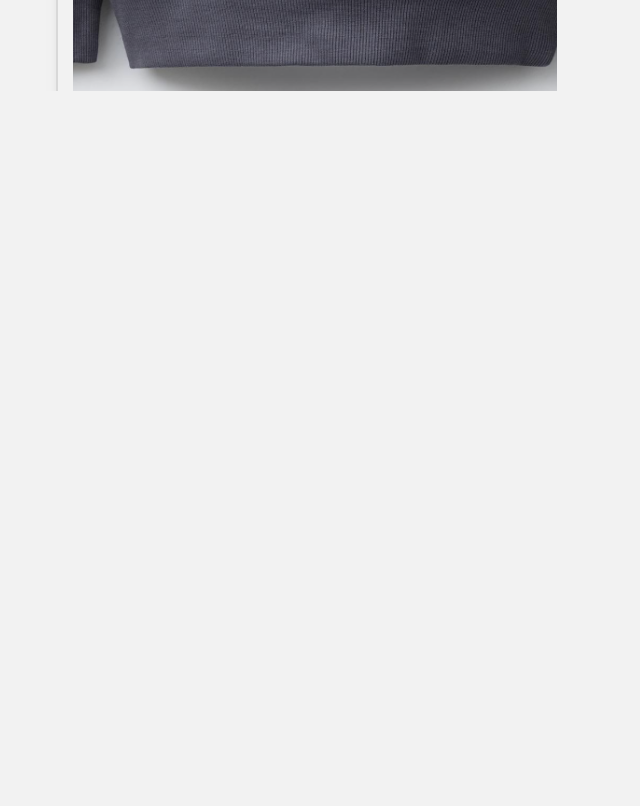
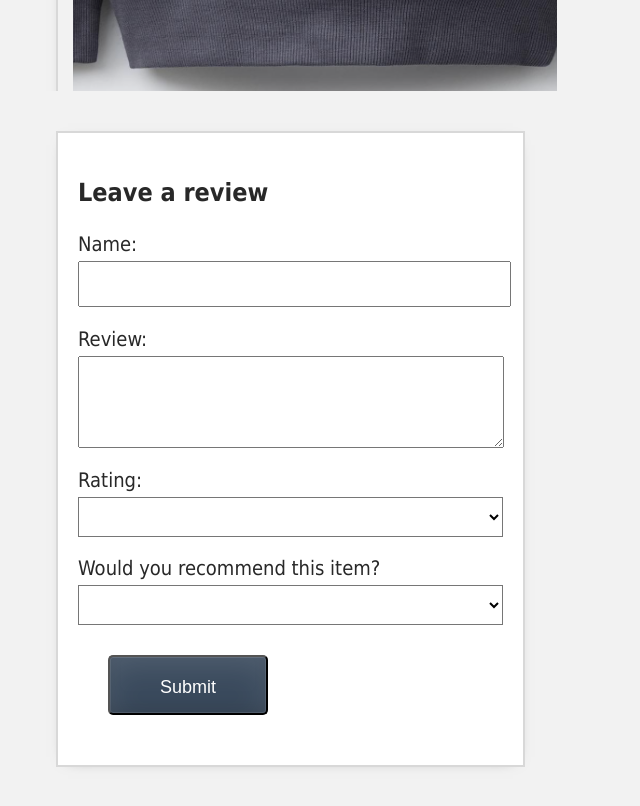
Before and after one commit to erykstack/VuePage, a Vue app: page / in a window 1280 px wide. Shown: the part 960-1766 px from the top of the page, without its empty margins (0-640 px from the left). Before the commit the page ends 1067 px from the top, so only its background shows below. Built offline with nearby package versions, Linux system fonts and the light colour scheme.

Commit message:
Review window added
Review window for name review rating and recommendation also included a review list.

```diff
--- a/src/App.vue
+++ b/src/App.vue
@@ -5,7 +5,7 @@
   import ProductDetails from './components/ProductDetails.vue';
 
   const cart = ref([]); // Array to hold cart items with ids
-  const premium = ref(false); // Boolean to indicate if user is premium
+  const premium = ref(true); // Boolean to indicate if user is premium
   const updateCart = (id) => {  // Function to update cart when event is received from child component
     cart.value.push(id);
   }
@@ -21,5 +21,6 @@
   <div class="nav-bar"></div>
   <div class="cart">Cart({{ cart.length }})</div>
   <ProductDisplay :premium ="premium" @add-to-cart="updateCart" @remove-cart="removeFromCart">  </ProductDisplay>
+  <ProductDetails>  </ProductDetails>
 
 </template>
--- a/src/assets/main.css
+++ b/src/assets/main.css
@@ -130,7 +130,7 @@
   padding: 3rem;
 }
 
-.review-form {
+.review_form {
   display: flex;
   flex-direction: column;
   width: 425px;
--- a/src/components/ProductDisplay.vue
+++ b/src/components/ProductDisplay.vue
@@ -4,6 +4,8 @@
   import hoodieImage from '@/assets/images/Hoodie_1.png'
   import hoodieImage2 from '@/assets/images/Hoodie_2.png'
     import ProductDetails from './ProductDetails.vue';
+    import ReviewForm from './ReviewForm.vue';
+    import ReviewList from './ReviewList.vue';
 
     const props = defineProps({
         premium: {
@@ -30,6 +32,13 @@
   const tittle = computed(() => {
     return brand.value + ' ' + product.value;
   })
+
+const reviews = ref([]); // Array to hold reviews submitted from ReviewForm component
+
+const addReview = (review) => {
+  reviews.value.push(review)
+}
+
 
 const addToCart = () => { // Function to emit event to parent component from button click
     emit('add-to-cart', variants.value[selectedVariant.value].id);
@@ -101,6 +110,9 @@
 
       </div>
     </div>
+    <ReviewList v-if= "reviews.length > 0" :reviews="reviews"></ReviewList>
+    <ReviewForm @review-submitted="addReview"></ReviewForm>
+
   </div>
 
 </template>
--- /dev/null
+++ b/src/components/ReviewForm.vue
@@ -0,0 +1,63 @@
+<script setup>
+import { reactive } from 'vue'
+
+const emit = defineEmits (['review-submitted'])
+
+const review = reactive ({
+    name: '',
+    content: '',
+    rating: null,
+    recommend: ''
+})
+
+const onSubmit = () => {
+
+    if(review.name === '' || review.content === '' || review.rating === null || review.recommend === null){
+        alert('Please fill the form before sumbiting.')
+        return;
+    }
+
+    const productReview = {
+        name: review.name,
+        content: review.content,
+        rating: review.rating,
+        recommend: review.recommend
+    }
+
+
+emit('review-submitted', productReview)
+
+review.name = '';
+review.content = '';
+review.rating = null;
+review.recommend = '';
+}
+</script>
+
+<template>
+    <form class = "review_form" @submit.prevent = "onSubmit">
+        <h3>Leave a review</h3>
+        <label for="name">Name:</label>
+        <input id = "name" v-model="review.name">
+
+        <label for = "review">Review:</label>
+        <textarea id = "review" v-model="review.content"></textarea>
+        <label for = "rating">Rating:</label>
+        <select id = "rating" v-model.number = "review.rating">
+            <option>5</option>
+            <option>4</option>
+            <option>3</option>
+            <option>2</option>
+            <option>1</option>
+        </select>
+        <br/>
+        <label for ="recomend">Would you recommend this item?</label>
+        <select id ="recomend" v-model.recommend = "review.recommend">
+            <option>Yes</option>
+            <option>No</option>
+
+        </select>
+
+        <input class = "button" type="submit" value="Submit">
+    </form>
+</template>
--- /dev/null
+++ b/src/components/ReviewList.vue
@@ -0,0 +1,27 @@
+<script setup>
+import { computed } from 'vue';
+
+
+
+defineProps({
+    reviews: {
+        type: Array,
+        required: true
+    }
+})
+
+</script>
+
+<template>
+    <div class="review-container">
+        <h3>Reviews:</h3>
+        <p></p>
+        <ul>
+            <li v-for = "(review, index) in reviews" :key="index">
+                <span>{{ review.name }} gave this {{ review.rating }} ⭐️</span>
+                <br/>
+                <span>"{{ review.content }}"</span>
+            </li>
+        </ul>
+    </div>
+</template>
```
